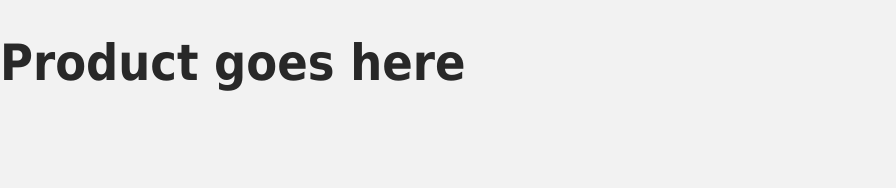
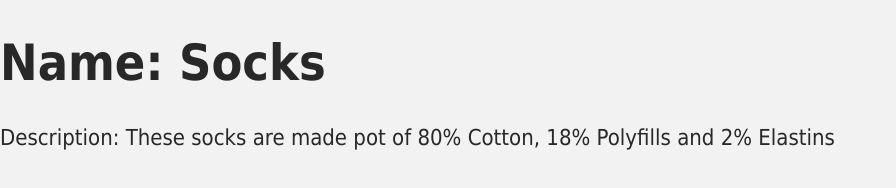
Before and after one commit to Dimodim/Vue-3, a website: page index.html in a window 1280 px wide. Shown: the whole page, without its empty margins (0-896 px from the left). Drawn offline with nearby package versions, Linux system fonts and the light colour scheme.

Commit message:
created vue app with a suingle product

```diff
--- a/index.html
+++ b/index.html
@@ -6,14 +6,19 @@
     <!-- Import Styles -->
     <link rel="stylesheet" href="./assets/styles.css" />
     <!-- Import Vue.js -->
-    <script src="https://unpkg.com/vue@3.0.0-beta.12/dist/vue.global.js"></script>
+    <script src="https://unpkg.com/vue@next"></script>
   </head>
   <body>
     <div id="app">
-      <h1>Product goes here</h1>
+      <h1>Name: {{product.name}}</h1>
+      <p>Description: {{product.description}}</p>
     </div>
 
-    <!-- Import Js -->
+    <!-- Import App -->
     <script src="./main.js"></script>
+    <!-- Mount App -->
+    <script>
+      const mountApp = app.mount('#app')
+    </script>
   </body>
 </html>
--- a/main.js
+++ b/main.js
@@ -1,2 +1,10 @@
-"use strict";
-const product = 'Socks';
+const app = Vue.createApp({
+    data: function(){
+        return{
+            product: {
+                name: 'Socks',
+                description: 'These socks are made pot of 80% Cotton, 18% Polyfills and 2% Elastins'
+            }
+        }
+    }
+})
--- a/main.ts
+++ /dev/null
@@ -1 +0,0 @@
-const product = 'Socks'
```
